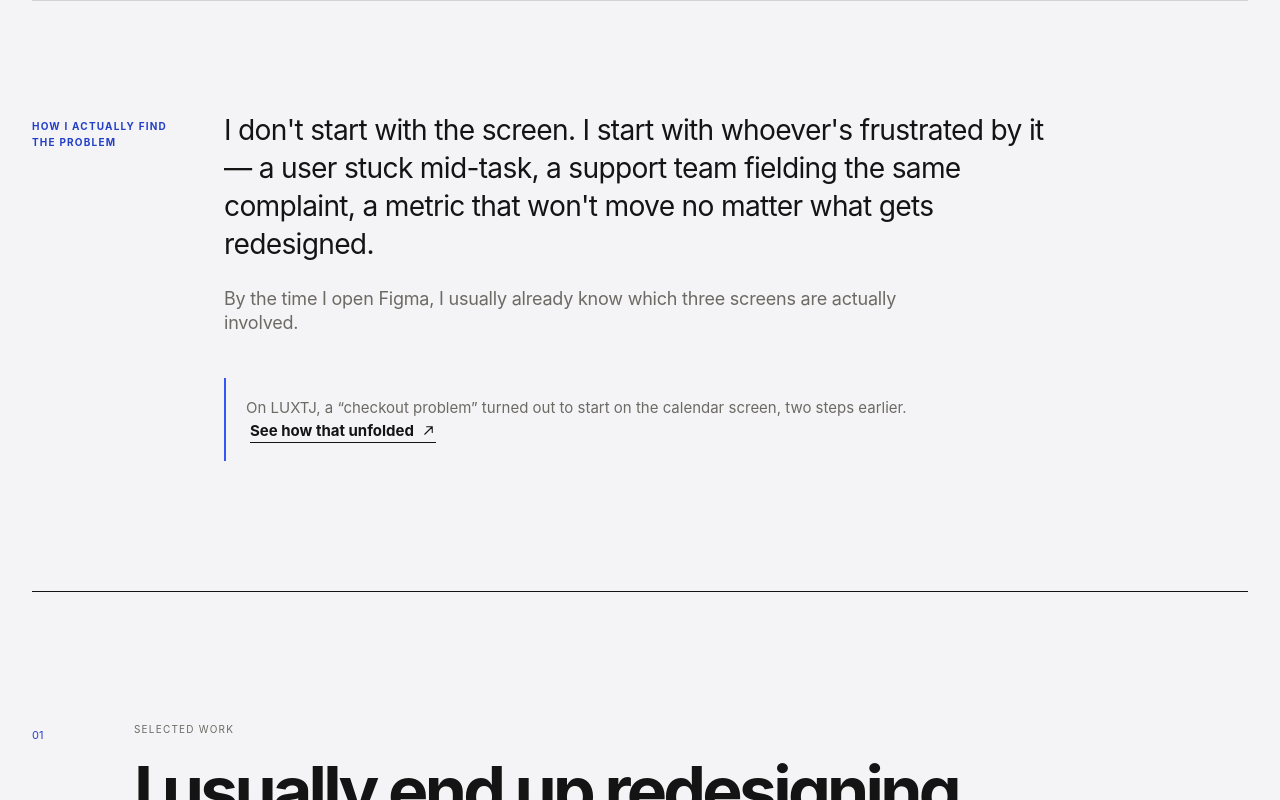
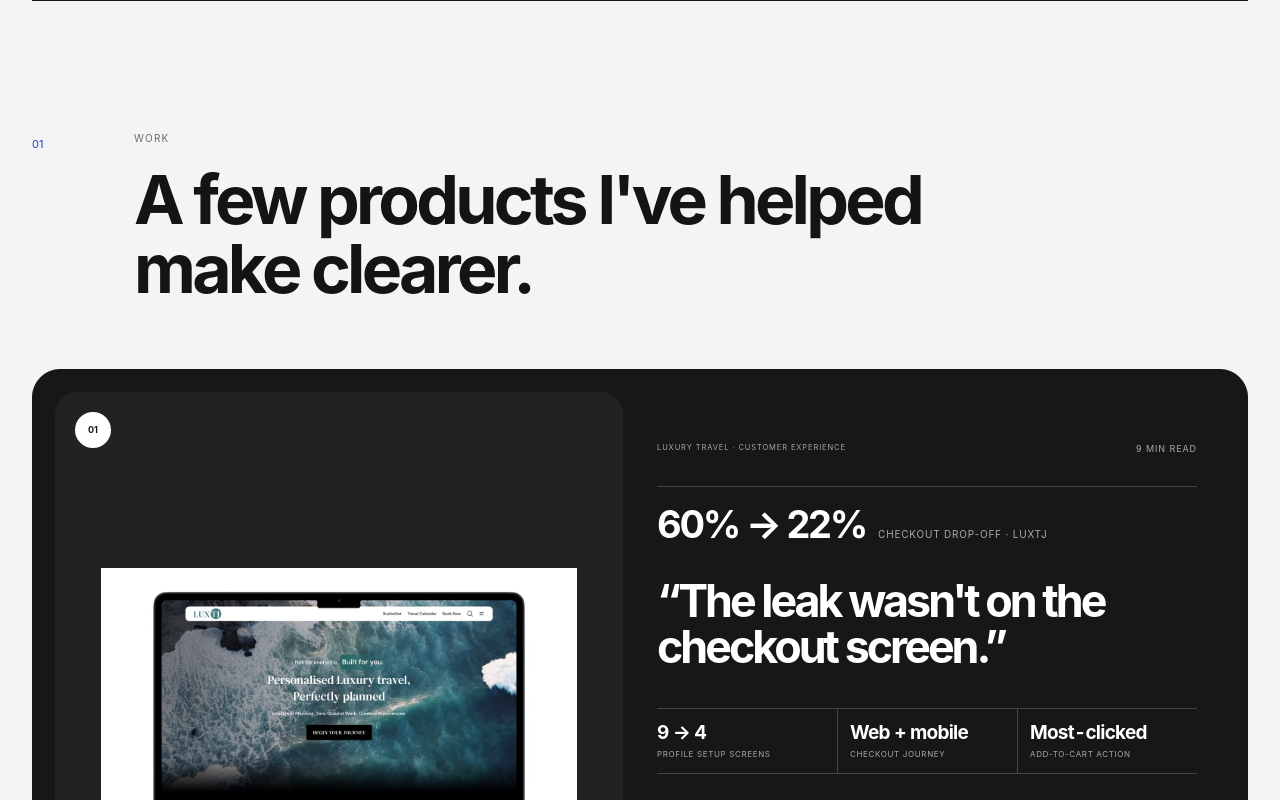
Before and after one commit to Akshayux/akshay-portfolio, a Next.js app: page / in a window 1280 px wide. Shown: the part 800-1600 px from the top of the page. Built offline with nearby package versions, Linux system fonts and the light colour scheme.

Commit message:
Lead homepage with work and simplify scan path

```diff
--- a/app/page.tsx
+++ b/app/page.tsx
@@ -20,6 +20,12 @@ export default function Home(){return <PageFrame>
     </div>
   </section>
 
+  <section className="featured-work shell" id="selected-work">
+    <div className="editorial-heading reveal"><span>01</span><div><small>Work</small><h2>A few products I&apos;ve helped make clearer.</h2></div></div>
+    <CaseStudyStack/>
+    <div className="more-work-heading reveal"><span>More selected work</span><Link className="text-link" href="/work" data-cursor-label="View">See all work <Arrow/></Link></div>
+  </section>
+
   <section className="systems-thinking shell">
     <div className="systems-thinking-prose reveal">
       <small>How I actually find the problem</small>
@@ -29,12 +35,6 @@ export default function Home(){return <PageFrame>
         <div className="systems-thinking-proof">On LUXTJ, a &ldquo;checkout problem&rdquo; turned out to start on the calendar screen, two steps earlier. <Link href="/work/luxtj" data-cursor-label="Read">See how that unfolded <Arrow/></Link></div>
       </div>
     </div>
-  </section>
-
-  <section className="featured-work shell" id="selected-work">
-    <div className="editorial-heading reveal"><span>01</span><div><small>Selected work</small><h2>I usually end up redesigning three connected screens when someone asks me to fix one.</h2></div></div>
-    <CaseStudyStack/>
-    <div className="more-work-heading reveal"><span>More selected work</span><Link className="text-link" href="/work" data-cursor-label="View">See all work <Arrow/></Link></div>
   </section>
 
   <TestimonialsSection index="02"/>
```
